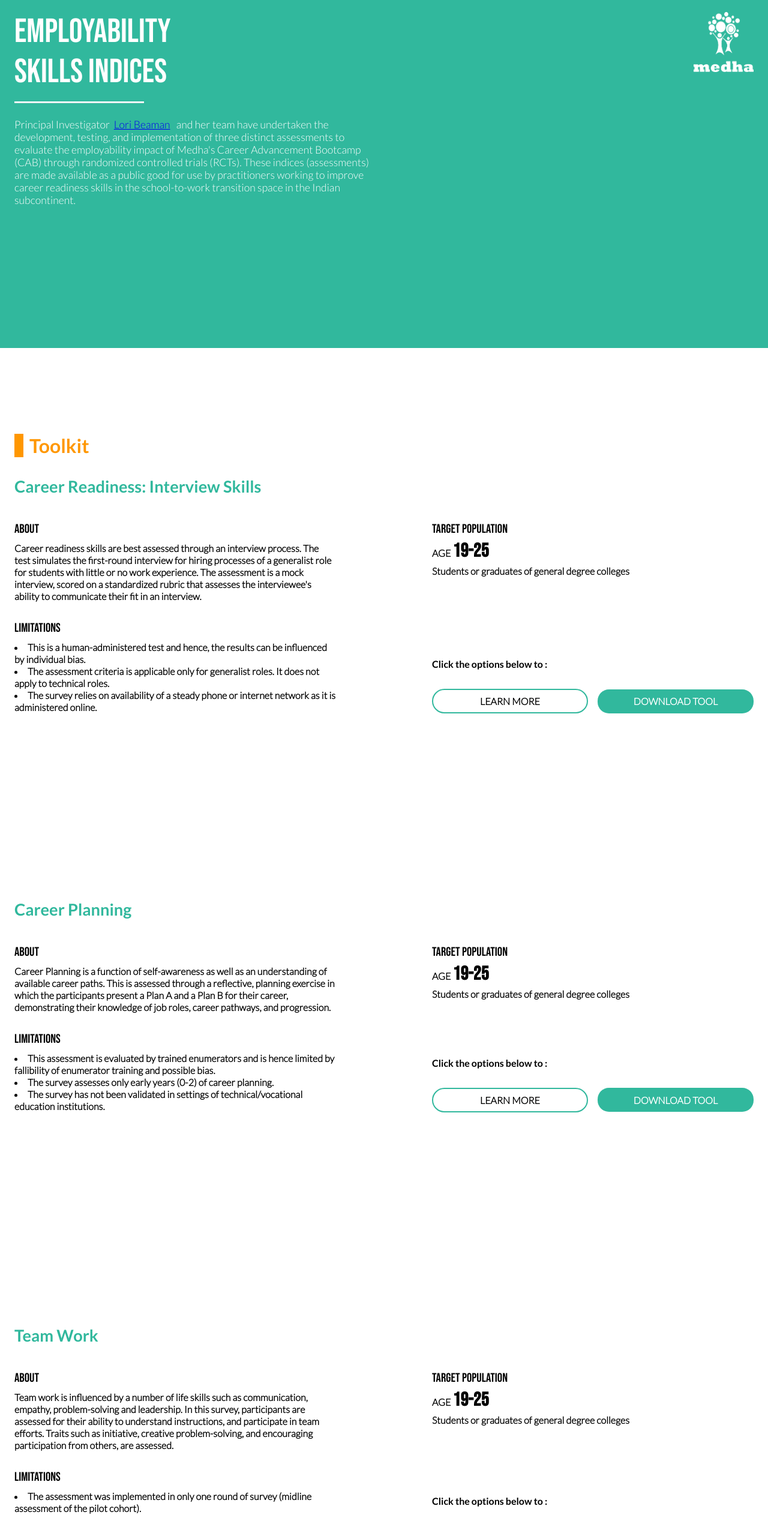
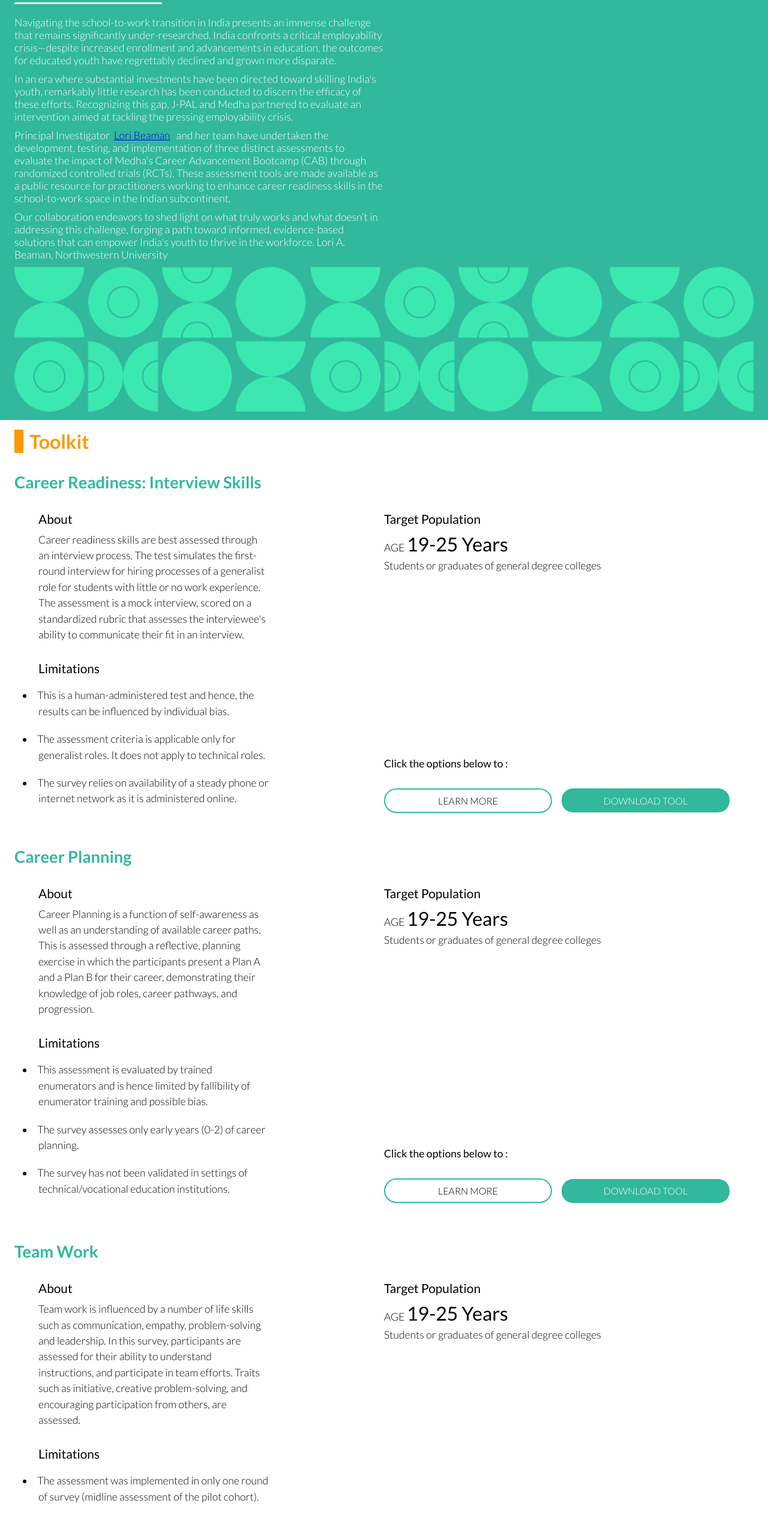
Before and after one commit to gitmedha/rct, a React (Create React App) app: page / in a window 1280 px wide. Shown: the part 140-2665 px from the top of the page at 60% size. Built offline with nearby package versions, Linux system fonts and the light colour scheme.

Commit message:
new changes

```diff
--- a/src/App.css
+++ b/src/App.css
@@ -42,6 +42,13 @@
 
 /*------css-------*/
 
+
+li {
+    list-style-type: disc;
+    list-style-position: inside;
+    padding: 10px 0 10px 0;
+    text-indent: -1.5em;
+}
 .header_sec{
   font-family: BebasNeue-Ragular;
   font-size: 3.5rem;
@@ -76,12 +83,21 @@
   margin-top: 2rem;
   margin-bottom: 2rem;
 }
+
+.font-Lato-regular-500 {
+  font-family: Lato-Ragular;
+  font-size: 1.1rem;
+  color:#000000;
+  font-weight: 400;
+}
+
+
 .box_header_sec {
-  font-family: BebasNeue-Bold;
+  font-family: Lato-Ragular;
   font-size: 1.3rem;
   color:#000000;
-  margin-top: 10px;
   margin-bottom:10px;
+  font-weight: 400;
 }
 
 .logo-image {
@@ -90,19 +106,25 @@
   filter: brightness(0) invert(1);
 }
 
+.banner-pattern{
+  width: 100%;
+  height: auto;
+  margin-bottom: 10px;
+}
 
 .box_body_sec {
   font-family: Lato-Light;
   color:#000000;
-  line-height: 1.25rem;
-  font-weight: 600;
+  line-height: 1.5;
+  font-weight: 300;
+  font-size: 1.1rem;
 }
 
 .button_footer_sec{
-  font-family: Lato-Bold;
+  font-family: Lato-Regular;
   color:#000000;
   line-height: 1.25rem;
-  font-weight: 600;
+  font-weight: 500;
 }
 
 
@@ -116,7 +138,7 @@
 
 .learnMoreButton {
     color: #000000;
-    font-weight: 700;
+    font-weight: 00;
     pointer-events: 'all';
     border: 2px solid #31B89D;
     height: 2.3rem;
@@ -128,7 +150,7 @@
 
 .downloadToolButton {
   color:#ffffff;
-  font-weight:700;
+  font-weight:300;
   pointer-events:'all';
   height: 2.5rem;
   display: flex;
@@ -140,7 +162,7 @@
 }
 .age_span {
   font-size: 2rem;
-  font-family: BebasNeue-Bold;
+  font-family: Lato-Ragular;
   color: #000000;
 }
 
--- a/src/components/LandingPage/LandingPage.js
+++ b/src/components/LandingPage/LandingPage.js
@@ -9,6 +9,7 @@
 
 
 import MedhaLogo from '../../assets/images/medhaLogo.png';
+import BannerPattern from '../../assets/images/BannerPattern.png'
 
 
 
@@ -66,52 +67,65 @@
   return (
 
     <>
-            <Grid container style={{ display: 'flex' ,backgroundColor:'#31B89D', marginTop:0, marginBottom:0, justifyContent:'space-between', height:'90vh'}}>
+            <Grid container style={{ display: 'flex' ,backgroundColor:'#31B89D', marginTop:0, marginBottom:0, justifyContent:'space-between', height:'100%'}}>
                 <Container maxWidth="xl">
-                        <Grid container style={{ display: 'flex',marginTop:'10rem'}}>
+                        <Grid container style={{ display: 'flex', justifyContent:"space-between", marginTop:'10px'}}>
                             <Grid item style={{ flex: 1 }} xs={6} sm={6} md={6} lg={6} xl={6} >
+                                    <div className='header_sec'>Toolkit for Assessing Employability and Life skills</div>
+                                    <Box style={{ display: 'flex', alignItems: 'center',maxWidth:'40%' }}>
+                                        <Divider style={{ flex: 1, backgroundColor: '#ffffff', height: '2px',marginBottom:'10px'}} />
+                                    </Box>
                                     <Box>
-                                        <div className='header_sec'>EMPLOYABILITY</div>
-                                        <div className='header_sec'>SKILLS INDICES</div>
+                                        <div className="header_body_sec">
+                                            <div style={{marginTop:'10px', marginBottom:'10px'}}>
+                                            Navigating the school-to-work transition in India presents an immense challenge that remains significantly under-researched. India confronts a critical employability crisis—despite increased enrollment and advancements in education, the outcomes for educated youth have regrettably declined and grown more disparate.
+                                            </div>
+                                            <div style={{marginTop:'10px', marginBottom:'10px'}}>
+                                            In an era where substantial investments have been directed toward skilling India's youth, remarkably little research has been conducted to discern the efficacy of these efforts. Recognizing this gap, J-PAL and Medha partnered to evaluate an intervention aimed at tackling the pressing employability crisis.
 
-                                    </Box>
-                                    <Box style={{ display: 'flex', alignItems: 'center',maxWidth:'35%' }}>
-                                        <Divider style={{ flex: 1, backgroundColor: '#ffffff', height: '2px' , marginTop:'15px', marginBottom:'15px'}} />
-                                    </Box>
-                                    <Box sx={{marginTop:'10px'}}>
-                                        <div className="header_body_sec">Principal Investigator &nbsp;<a href='https://faculty.wcas.northwestern.edu/lab823/' target="_blank" rel="noopener noreferrer">Lori Beaman</a> &nbsp;
-and her team have undertaken the development, testing, and implementation of three distinct assessments to evaluate the employability impact of Medha's Career Advancement Bootcamp (CAB) through randomized controlled trials (RCTs).
-These indices (assessments) are made available as a public good for use by practitioners working to improve career readiness skills in the school-to-work transition space in the Indian subcontinent.
+                                            </div>
+                                            <div style={{marginTop:'10px', marginBottom:'10px'}}>
+                                            Principal Investigator &nbsp;<a href='https://faculty.wcas.northwestern.edu/lab823/' target="_blank" rel="noopener noreferrer">Lori Beaman</a> &nbsp; and her team have undertaken the development, testing, and implementation of three distinct assessments to evaluate the impact of Medha's Career Advancement Bootcamp (CAB) through randomized controlled trials (RCTs). These assessment tools are made available as a public resource for practitioners working to enhance career readiness skills in the school-to-work space in the Indian subcontinent.
+
+                                            </div>
+                                            <div style={{marginTop:'10px', marginBottom:'10px'}}>
+                                            Our collaboration endeavors to shed light on what truly works and what doesn’t in addressing this challenge, forging a path toward informed, evidence-based solutions that can empower India's youth to thrive in the workforce.
+                                            Lori A. Beaman, Northwestern University
+
+                                            </div>
                                         </div>
                                     </Box>
+
                             </Grid>
-                            <Grid item xs={6} sm={6} md={6} lg={6} xl={6} sx={{textAlign:'right'}}>
+                            <Grid item>
                                 <img src={MedhaLogo}  alt='Medha logo' className='logo-image'/>
                             </Grid>
                         </Grid>
+                        <img src={BannerPattern} alt='Banner' className='banner-pattern'></img>
                 </Container>
             </Grid>
 
 
-           <div style={{ display:'flex', flexDirection:'column', justifyContent:'center', height:'90vh'}}>
+           <div style={{ display:'flex', flexDirection:'column', justifyContent:'center', height:'100%', marginTop:'1rem'}}>
                 <Container className='secondary_section' maxWidth="xl">
-                    <Box display={'flex'} marginTop={4} marginBottom={4}>
+                    <Box display={'flex'}>
                         <div style={{width:'15px', backgroundColor:'#FF9700'}}></div>
                         <div className='secondary_header_sec'>Toolkit</div>
                     </Box>
                     <div className='accordion_header_sec' id="interview_skills_sec">Career Readiness: Interview Skills</div>
-                    <Grid container spacing={20}>
-                        <Grid item xs={12} sm={12} md={6} lg={6} xl={6}>
+                    <Container>
+                        <Grid container display="flex" justifyContent="space-between">
+                            <Grid item xs={12} sm={12} md={4} lg={4} xl={4}>
                                 <Box>
                                     <div style={{marginBottom:'30px'}}>
-                                    <div className='box_header_sec' >ABOUT</div>
+                                        <div className='box_header_sec' >About</div>
                                         <div className='box_body_sec'>
                                         Career readiness skills are best assessed through an interview process. The test simulates the first-round interview for hiring processes of a generalist role for students with little or no work experience. The assessment is a mock interview, scored on a standardized rubric that assesses the interviewee's ability to communicate their fit in an interview.
                                         </div>
                                     </div>
 
 
-                                <div className='box_header_sec'> LIMITATIONS</div>
+                                    <div className='box_header_sec'> Limitations</div>
                                     <div className='box_body_sec'>
                                         <li>
                                         This is a human-administered test and hence, the results can be influenced by individual bias.
@@ -129,10 +143,10 @@
                             </Grid>
                             <Grid item xs={12} sm={12} md={6} lg={6} xl={6} display="flex" flexDirection="column" justifyContent="space-between">
                             <Box>
-                            <div className='box_header_sec'>TARGET POPULATION</div>
-                                <div className='box_body_sec' style={{lineHeight:'30px'}}>
+                                <div className='box_header_sec'>Target Population</div>
+                                    <div className='box_body_sec' style={{lineHeight:'30px', marginTop:'15px'}}>
                                         <div>
-                                    AGE <span className="age_span">19-25</span>
+                                        AGE <span className="age_span">19-25 Years</span>
 
                                         </div>
                                         <div>
@@ -144,7 +158,7 @@
                                 </Box>
 
                                 <Box>
-                            <div className="box_body_sec button_footer_sec">
+                                <div className="font-Lato-regular-500">
                                     Click the options below to :
                                 </div>
                                 <Grid container sx={{marginTop:'15px',display:'flex', justifyContent:'space-between', alignItems:'center',}} spacing={2}>
@@ -181,23 +195,26 @@
 
                             </Grid>
                         </Grid>
+
+                    </Container>
                 </Container>
            </div>
-           <div style={{display:'flex', flexDirection:'column', justifyContent:'center', height:'90vh'}}>
-                <Container maxWidth="xl">
+           <div style={{ display:'flex', flexDirection:'column', justifyContent:'center', height:'100%', marginTop:'1.5rem'}}>
+                <Container className='secondary_section' maxWidth="xl">
                     <div className='accordion_header_sec' id="interview_skills_sec">Career Planning</div>
-                    <Grid container spacing={20}>
-                        <Grid item xs={12} sm={12} md={6} lg={6} xl={6}>
+                    <Container>
+                        <Grid container display="flex" justifyContent="space-between">
+                            <Grid item xs={12} sm={12} md={4} lg={4} xl={4}>
                                 <Box>
                                     <div style={{marginBottom:'30px'}}>
-                                    <div className='box_header_sec' >ABOUT</div>
+                                        <div className='box_header_sec' >About</div>
                                         <div className='box_body_sec'>
                                         Career Planning is a function of self-awareness as well as an understanding of available career paths. This is assessed through a reflective, planning exercise in which the participants present a Plan A and a Plan B for their career, demonstrating their knowledge of job roles, career pathways, and progression.
                                         </div>
                                     </div>
 
 
-                                <div className='box_header_sec'> LIMITATIONS</div>
+                                    <div className='box_header_sec'> Limitations</div>
                                     <div className='box_body_sec'>
                                         <li>
                                         This assessment is evaluated by trained enumerators and is hence limited by fallibility of enumerator training and possible bias.
@@ -215,10 +232,10 @@
                             </Grid>
                             <Grid item xs={12} sm={12} md={6} lg={6} xl={6} display="flex" flexDirection="column" justifyContent="space-between">
                             <Box>
-                            <div className='box_header_sec'>TARGET POPULATION</div>
-                                <div className='box_body_sec' style={{lineHeight:'30px'}}>
+                                <div className='box_header_sec'>Target Population</div>
+                                    <div className='box_body_sec' style={{lineHeight:'30px', marginTop:'15px'}}>
                                         <div>
-                                AGE <span className="age_span">19-25</span>
+                                        AGE <span className="age_span">19-25 Years</span>
 
                                         </div>
                                         <div>
@@ -230,7 +247,7 @@
                                 </Box>
 
                                 <Box>
-                            <div className="box_body_sec button_footer_sec">
+                                <div className="font-Lato-regular-500">
                                     Click the options below to :
                                 </div>
                                 <Grid container sx={{marginTop:'15px',display:'flex', justifyContent:'space-between', alignItems:'center',}} spacing={2}>
@@ -242,6 +259,7 @@
                                             LEARN MORE
                                         </Box>
                                         </a>
+
                                     </Grid>
                                     <Grid item xs={6} sm={6} md={6} lg={6} xl={6}>
                                     {isDownloading ?
@@ -266,40 +284,46 @@
 
                             </Grid>
                         </Grid>
+
+                    </Container>
                 </Container>
            </div>
-           <div style={{display:'flex', flexDirection:'column', justifyContent:'center', height:'90vh'}}>
-                <Container maxWidth="xl">
+           <div style={{ display:'flex', flexDirection:'column', justifyContent:'center', height:'100%', marginTop:'2rem'}}>
+                <Container className='secondary_section' maxWidth="xl">
                     <div className='accordion_header_sec' id="interview_skills_sec">Team Work</div>
-                    <Grid container spacing={20}>
-
-                    <Grid item xs={12} sm={12} md={6} lg={6} xl={6}>
+                    <Container>
+                        <Grid container display="flex" justifyContent="space-between">
+                            <Grid item xs={12} sm={12} md={4} lg={4} xl={4}>
                                 <Box>
                                     <div style={{marginBottom:'30px'}}>
-                                    <div className='box_header_sec' >ABOUT</div>
+                                        <div className='box_header_sec' >About</div>
                                         <div className='box_body_sec'>
                                         Team work is influenced by a number of life skills such as communication, empathy, problem-solving and leadership. In this survey, participants are assessed for their ability to understand instructions, and participate in team efforts. Traits such as initiative, creative problem-solving, and encouraging participation from others, are assessed.
                                         </div>
                                     </div>
 
 
-                                <div className='box_header_sec'> LIMITATIONS</div>
+                                    <div className='box_header_sec'> Limitations</div>
                                     <div className='box_body_sec'>
                                         <li>
                                         The assessment was implemented in only one round of survey (midline assessment of the pilot cohort).                                </li>
+
                                         <li>
-                                            The assessment may require additional validation and contextualisation.                                </li>
+                                        The assessment may require additional validation and contextualisation.                                        </li>
                                         <li>
-                                            The assessment is time-intensive, and hence, heavily reliant on availability of resources.                                </li>
+                                        The assessment is time-intensive, and hence, heavily reliant on availability of resources.
+                                        </li>
                                     </div>
                                 </Box>
+
+
                             </Grid>
                             <Grid item xs={12} sm={12} md={6} lg={6} xl={6} display="flex" flexDirection="column" justifyContent="space-between">
                             <Box>
-                            <div className='box_header_sec'>TARGET POPULATION</div>
-                                <div className='box_body_sec' style={{lineHeight:'30px'}}>
+                                <div className='box_header_sec'>Target Population</div>
+                                    <div className='box_body_sec' style={{lineHeight:'30px', marginTop:'15px'}}>
                                         <div>
-                                    AGE <span className="age_span">19-25</span>
+                                        AGE <span className="age_span">19-25 Years</span>
 
                                         </div>
                                         <div>
@@ -311,7 +335,7 @@
                                 </Box>
 
                                 <Box>
-                            <div className="box_body_sec button_footer_sec">
+                                <div className="font-Lato-regular-500">
                                     Click the options below to :
                                 </div>
                                 <Grid container sx={{marginTop:'15px',display:'flex', justifyContent:'space-between', alignItems:'center',}} spacing={2}>
@@ -323,6 +347,7 @@
                                             LEARN MORE
                                         </Box>
                                         </a>
+
                                     </Grid>
                                     <Grid item xs={6} sm={6} md={6} lg={6} xl={6}>
                                     {isDownloading ?
@@ -347,10 +372,10 @@
 
                             </Grid>
                         </Grid>
+
+                    </Container>
                 </Container>
            </div>
-
-
         <div className='footer_sec'>Toolkit designed and conceptualized by Shivani Sharma</div>
     </>
   )
```
Also changed, not shown: src/assets/images/BannerPattern.png (added). Lines whose indentation alone changed are shown as unchanged.
